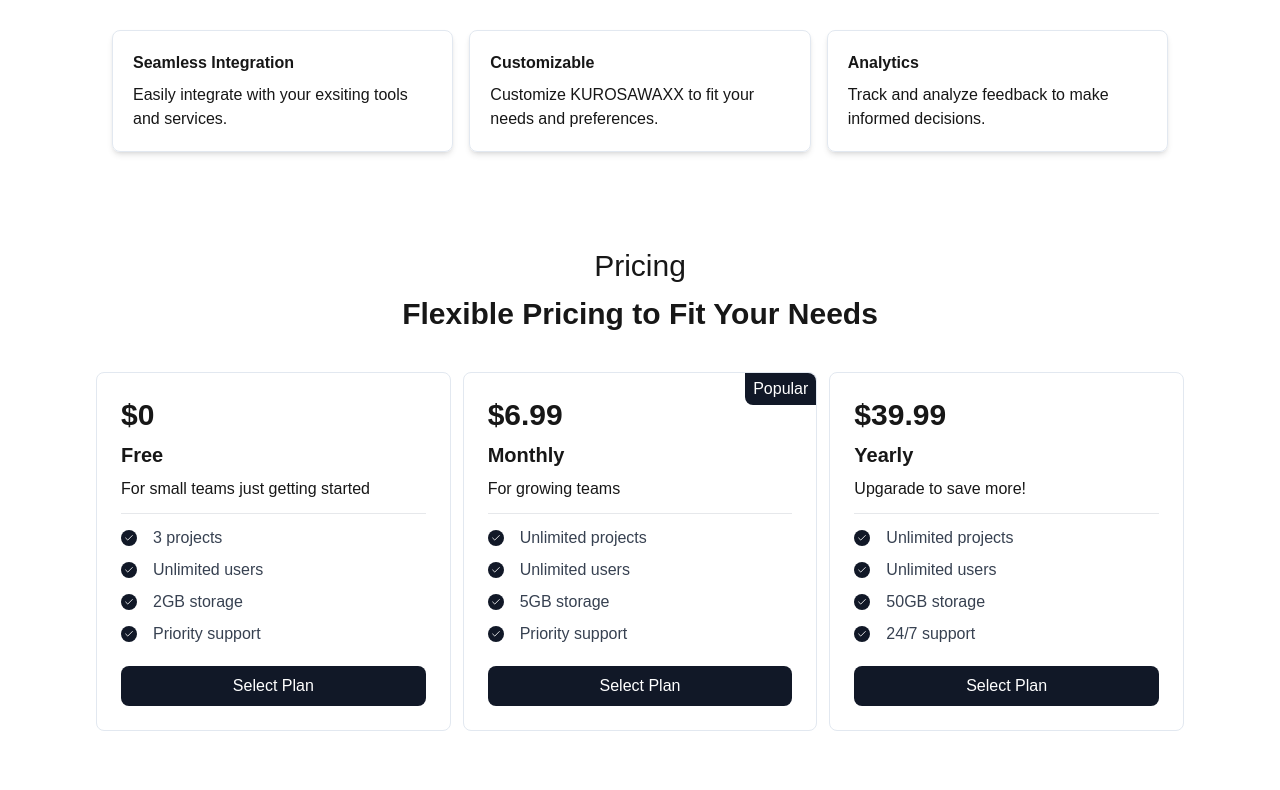
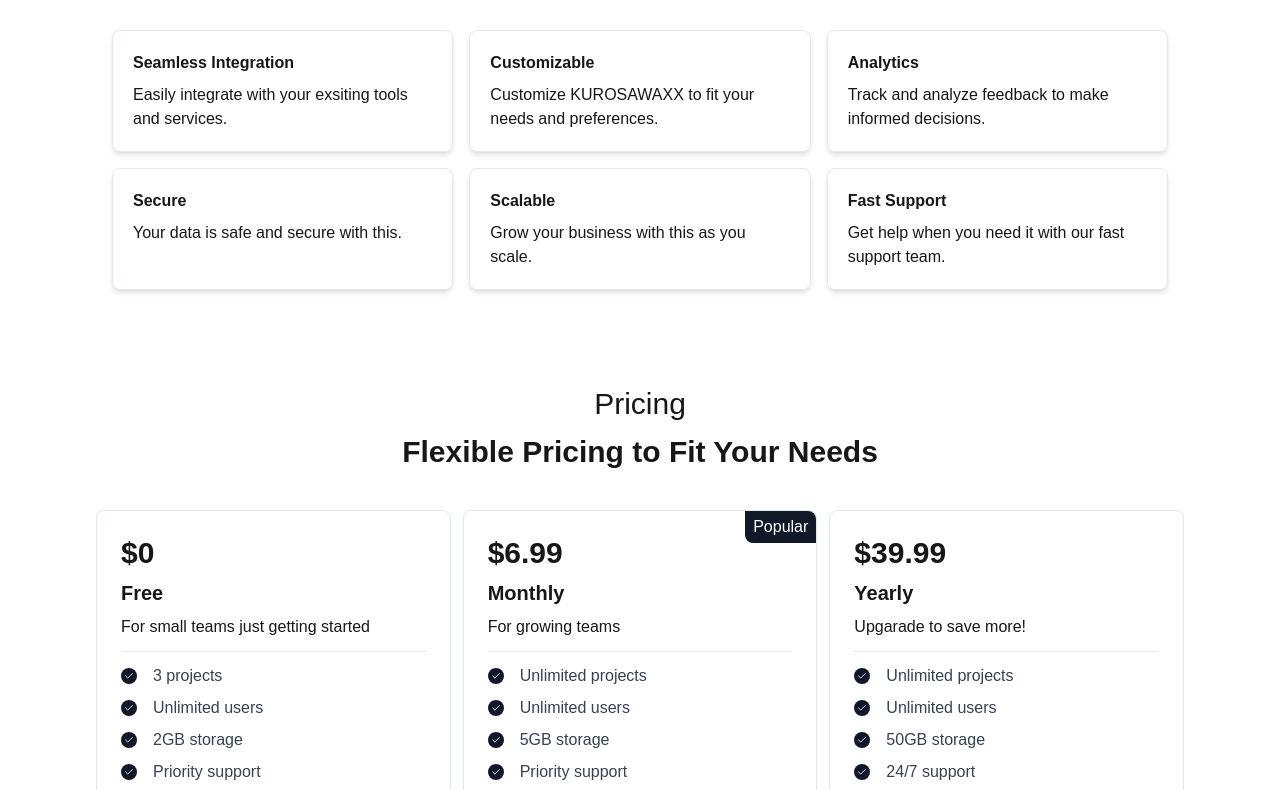
Before and after one commit to ppppppsmash/saasxxx, a Next.js app: page / in a window 1280 px wide. Shown: the part 781-1571 px from the top of the page. Built offline with nearby package versions, Linux system fonts and the light colour scheme; no server answers.

Commit message:
feat: enhance features section styling and update page header

```diff
--- a/app/landing-page/features-section.tsx
+++ b/app/landing-page/features-section.tsx
@@ -12,6 +12,18 @@ const features = [
   {
     title: 'Analytics',
     description: 'Track and analyze feedback to make informed decisions.',
+  },
+  {
+    title: 'Secure',
+    description: 'Your data is safe and secure with this.',
+  },
+  {
+    title: 'Scalable',
+    description: 'Grow your business with this as you scale.',
+  },
+  {
+    title: 'Fast Support',
+    description: 'Get help when you need it with our fast support team.',
   },
 ];
 
--- a/components/page-header.tsx
+++ b/components/page-header.tsx
@@ -13,7 +13,8 @@ import HeaderMenu from './header-menu';
 
 const PageHeader = () => {
   return (
-    <header className="sticky inset-x-0 top-0 z-30 w-full transition-all border-b">
+    <header className="sticky inset-x-0 top-0 z-30 w-full transition-all border-b
+      bg-white/20 backdrop-blur-md">
       <div className="w-full max-w-screen-xl px-2.5 lg:px-20 relative mx-auto">
         <div className="flex h-14 items-center justify-between">
           <Image
```
